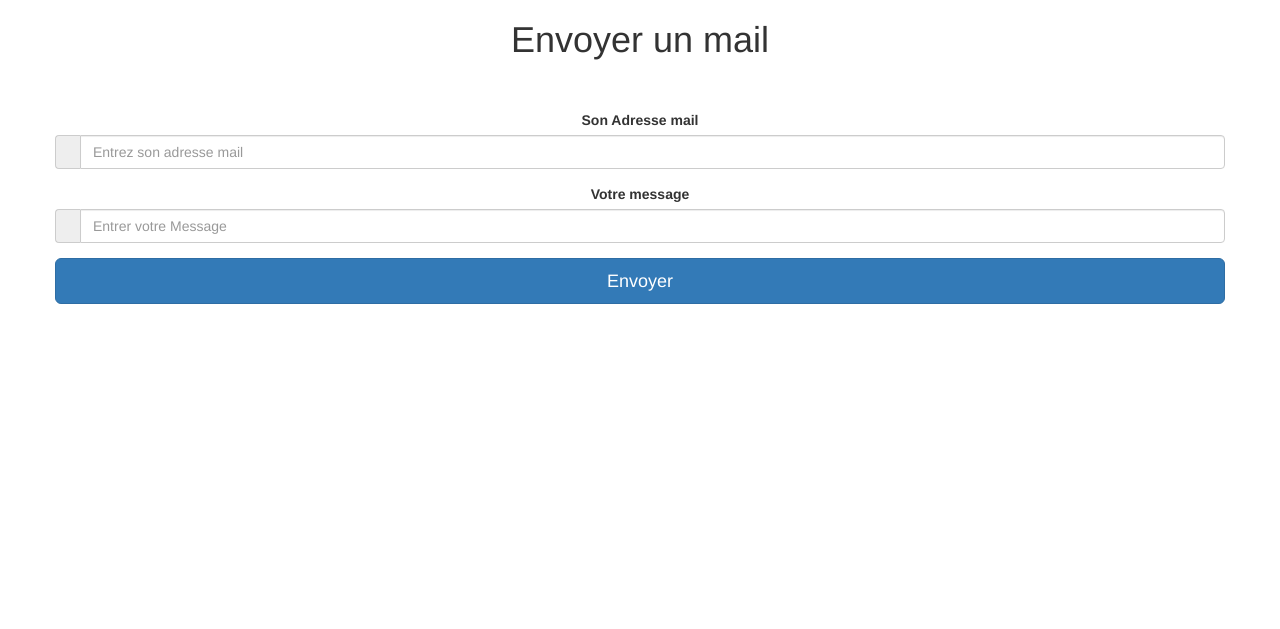
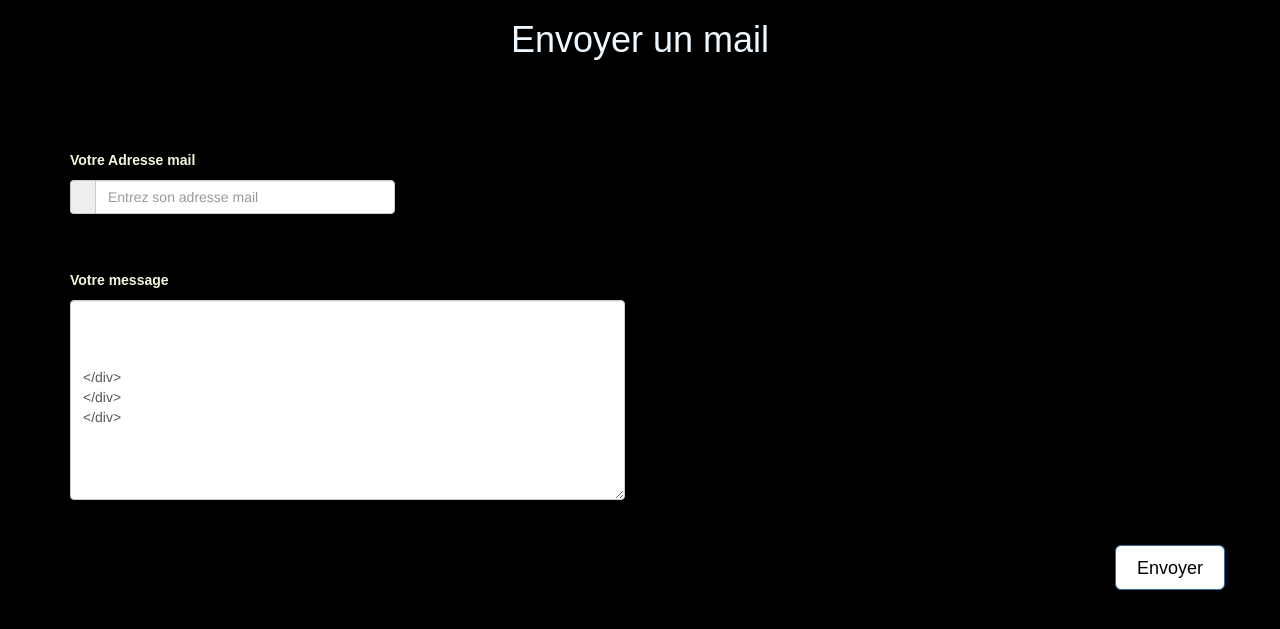
Before and after one commit to younesbenmammar/PhpMailerProject, a PHP site: page /indexView.php in a window 1280 px wide. Shown: the top 629 px of the page. Run offline with PHP 8.4, Linux system fonts and the light colour scheme; some libraries are stand-ins or nearby versions.

Commit message:
commitfront

```diff
--- a/indexView.php
+++ b/indexView.php
@@ -8,7 +8,7 @@ ob_start();
 ?>
             <div align="center">
 
-            <h1>Envoyer un mail </h1><br><br>
+            <h1>Envoyer un mail </h1><br><br><br><br>
 
 
 
@@ -19,32 +19,42 @@ ob_start();
 
             <form class="" method="post" action="indexController.php" enctype="multipart/form-data">
 
+
+            <p><strong>Votre Adresse mail</strong></p>
             <div class="form-group">
-            <label for="receveur" class="cols-sm-2 control-label">Son Adresse mail</label>
-            <div class="cols-sm-10">
+            <label for="receveur" class="cols-sm-2 control-label"></label>
+            <div class="cols-md-offset-1 col-md-3">
             <div class="input-group">
             <span class="input-group-addon"><i class="fa fa-user fa" aria-hidden="true"></i></span>
             <input type="text" class="form-control" name="receveur" id="receveur"  placeholder="Entrez son adresse mail"/>
-            </div>
-            </div>
-            </div>
+</div>
+</div>
+</div>
+            <br><br>
 
+
+                <div class="form-group ">
+                            <button id="button" class="btn btn-primary btn-lg btn-block login-button">Envoyer</button>
+						</div>
+
+
+
+               <p><strong>Votre message </strong></p>
             <div class="form-group">
-            <label for="message" class="cols-sm-2 control-label">Votre message</label>
-            <div class="cols-sm-10">
-            <div class="input-group">
-            <span class="input-group-addon"><i class="fa fa-user fa" aria-hidden="true"></i></span>
-            <input type="text" class="form-control" name="message" id="message"  placeholder="Entrer votre Message"/>
+            <label for="message" class=" .col-xs-6 .col-sm-3 control-label"></label>
+            <div class="col-xs-6 .col-sm-10">
+            <div class="textarea-group">
+            <span class="textarea-group-addon"><i class="fa fa-user fa" aria-hidden="true"></i></span>
+            <textarea type="text" class="form-control" name="message" id="message"  placeholder="Entrer votre Message"/>
+
+
+
 </div>
 </div>
 </div>
 
 
 
-
-						<div class="form-group ">
-                            <button id="button" class="btn btn-primary btn-lg btn-block login-button">Envoyer</button>
-						</div>
 
 					</form>
 				</div>
--- /dev/null
+++ b/style/template.css
@@ -0,0 +1,63 @@
+h1{
+
+ color: aliceblue;
+ font-family: mueller, sans-serif;
+
+}
+
+body{
+
+background-color: black;
+
+}
+
+
+label{
+
+
+text-align: left;
+}
+
+
+p{
+
+text-align: left;
+padding-left: 15px;
+color: beige;
+font-family: mueller, sans-serif;
+}
+
+
+#button{
+
+width: 110px;
+height: 45px;
+float: right;
+margin-top: 290px;
+background: white;
+color: black;
+font-family: mueller, sans-serif;
+
+}
+
+
+#message{
+
+height: 200px;
+}
+
+#receveur{
+
+width: 300px;
+
+}
+
+#button{
+    transition-property: background-color;
+    transition-duration: 1s;
+}
+
+#button:hover {
+    background-color: #0078C4;
+
+}
--- a/template.php
+++ b/template.php
@@ -8,6 +8,7 @@
     href="https://maxcdn.bootstrapcdn.com/bootstrap/3.3.7/css/bootstrap.min.css"
     integrity="sha384-BVYiiSIFeK1dGmJRAkycuHAHRg32OmUcww7on3RYdg4Va+PmSTsz/K68vbdEjh4u"
     crossorigin="anonymous">
+<link href="style/template.css" media="all" rel="stylesheet" type="text/css" />
 </head>
 <body>
 <?= $content ?>
```
